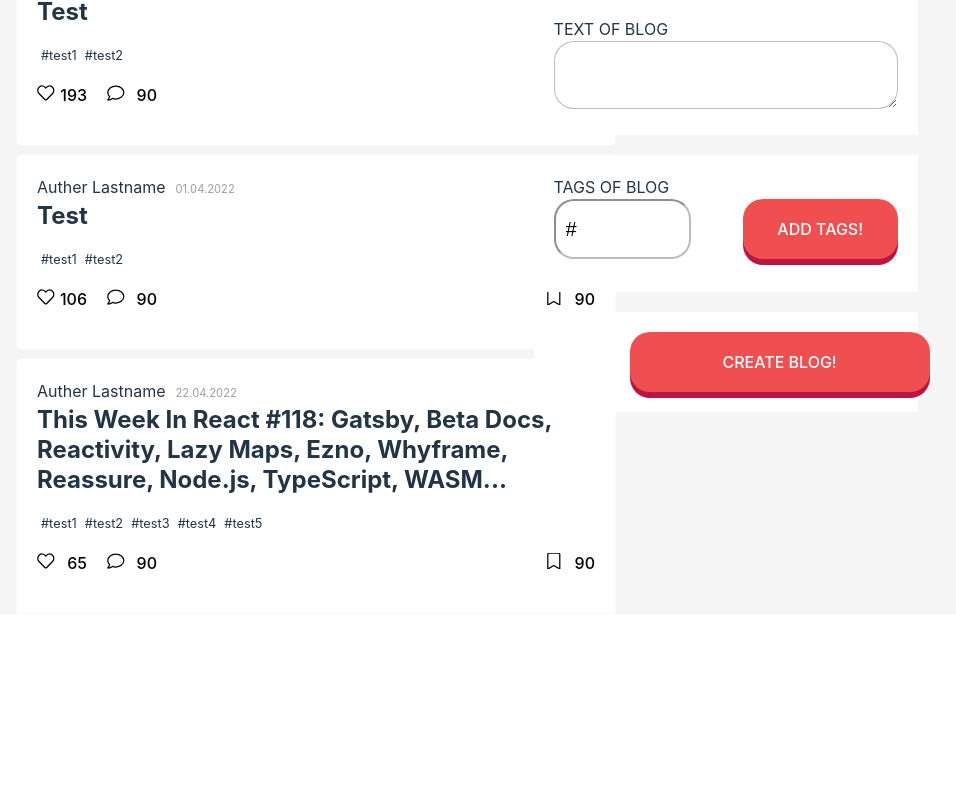
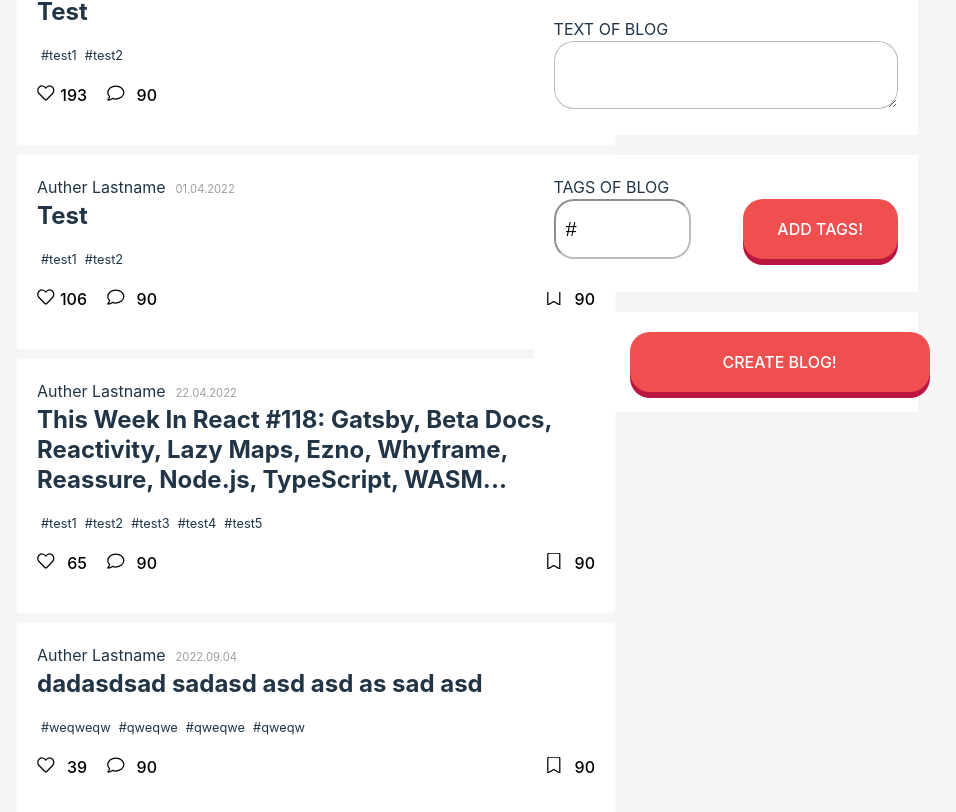
Before and after one commit to Bespaliy/Blog, a React (Vite) app: page / in a window 1280 px wide. Shown: the part 254-1066 px from the top of the page, without its empty margins (324-1280 px from the left). Before the commit the page ends 876 px from the top, so only its background shows below. Built offline with nearby package versions, Linux system fonts and the light colour scheme; data requests are answered from the project's data file.

Commit message:
fetch add blog

```diff
--- a/db.json
+++ b/db.json
@@ -46,6 +46,19 @@
       ],
       "likes": 65,
       "text": "loreloremloremloremloremloremloremloremloremloremloremm"
+    },
+    {
+      "id": "9-PFZkwNUHaE",
+      "date": "2022.09.04",
+      "title": "dadasdsad sadasd  asd asd as sad asd",
+      "hashtags": [
+        "#weqweqw",
+        "#qweqwe",
+        "#qweqwe",
+        "#qweqw"
+      ],
+      "likes": 39,
+      "text": "asdasddasdas as asdasd"
     }
   ]
 }
--- /dev/null
+++ b/src/common/utils/date.ts
@@ -0,0 +1,11 @@
+export const getFormatYYMMDD = (str: string) => {
+	return str.length > 1 ? str : `0${str}`
+}
+
+const date = new Date();
+
+const day = getFormatYYMMDD(date.getDay().toString());
+const month = getFormatYYMMDD(date.getMonth().toString());
+const year = getFormatYYMMDD(date.getFullYear().toString());
+
+export const yymmdd = `${year}.${month}.${day}`;
--- a/src/feauters/blogItem/blogItem.tsx
+++ b/src/feauters/blogItem/blogItem.tsx
@@ -4,7 +4,7 @@ import { Blog } from "../../common/type/blogs.type";
 import ButtonActivites from '../buttonActivites/buttonActivites';
 
 interface BlogItemProps {
-  id: number;
+  id: string;
   date: string;
   title: string;
   hashtags: string[];
--- a/src/feauters/blogList/blogsApiSlice.ts
+++ b/src/feauters/blogList/blogsApiSlice.ts
@@ -1,7 +1,8 @@
 import { createApi, fetchBaseQuery } from '@reduxjs/toolkit/query/react';
-import { createSlice } from '@reduxjs/toolkit';
+import { createSlice, nanoid } from '@reduxjs/toolkit';
 
-import { Blog } from '../../common/type/blogs.type';
+import { Blog, BlogStub } from '../../common/type/blogs.type';
+import { yymmdd } from '../../common/utils/date';
 
 interface BlogsState {
   blogs: Blog[];
@@ -44,8 +45,30 @@ export const blogsApiSlice = createApi({
         }),
         invalidatesTags: ['Blogs']
       }),
+      addBlog: builder.mutation<BlogStub, Partial<BlogStub>>({
+        query: (blogStub) => {
+          const { title, text, hashtags } = blogStub;
+          const blog: Blog = {
+            title: title!,
+            text: text!,
+            hashtags: hashtags!,
+            id: nanoid(12),
+            date: yymmdd,
+            likes: 0
+          }
+          return {
+            url: `/blogs`,
+            method: 'POST',
+            body: blog
+          }
+        },
+        invalidatesTags: ['Blogs']
+      })
     };
   },
 });
 
-export const { useFetchBlogsQuery, useUpdateLikeMutation } = blogsApiSlice;
+export const {
+  useFetchBlogsQuery,
+  useUpdateLikeMutation,
+  useAddBlogMutation } = blogsApiSlice;
--- a/src/feauters/createPanel/createPanel.tsx
+++ b/src/feauters/createPanel/createPanel.tsx
@@ -1,5 +1,7 @@
 import { useState } from 'react';
 import { useForm, SubmitHandler } from 'react-hook-form';
+import { useAddBlogMutation } from '../blogList/blogsApiSlice';
+import { BlogStub } from '../../common/type/blogs.type';
 import './createPanel.css';
 
 interface FormInputs {
@@ -11,6 +13,7 @@ interface FormInputs {
 const CreatePanel = () => {
 
   const [hashtags, setHashtags] = useState<string[]>([]);
+  const [addBlog] = useAddBlogMutation();
 
   const {
     register,
@@ -23,9 +26,16 @@ const CreatePanel = () => {
     reValidateMode: 'onChange'
   });
 
-  const onSubmit: SubmitHandler<FormInputs> = (data: any) => {
-    reset();
-    setHashtags(() => []);
+  const onSubmit: SubmitHandler<FormInputs> = (data: FormInputs) => {
+    const { text, title } = data;
+    const blogStub: BlogStub = { text, title, hashtags };
+
+    addBlog(blogStub)
+      .unwrap()
+      .finally(() => {
+        reset();
+        setHashtags(() => []);
+      });
   }
 
   return (
```
Also changed, not shown: src/common/type/blogs.type.ts (+7 -1 lines).
